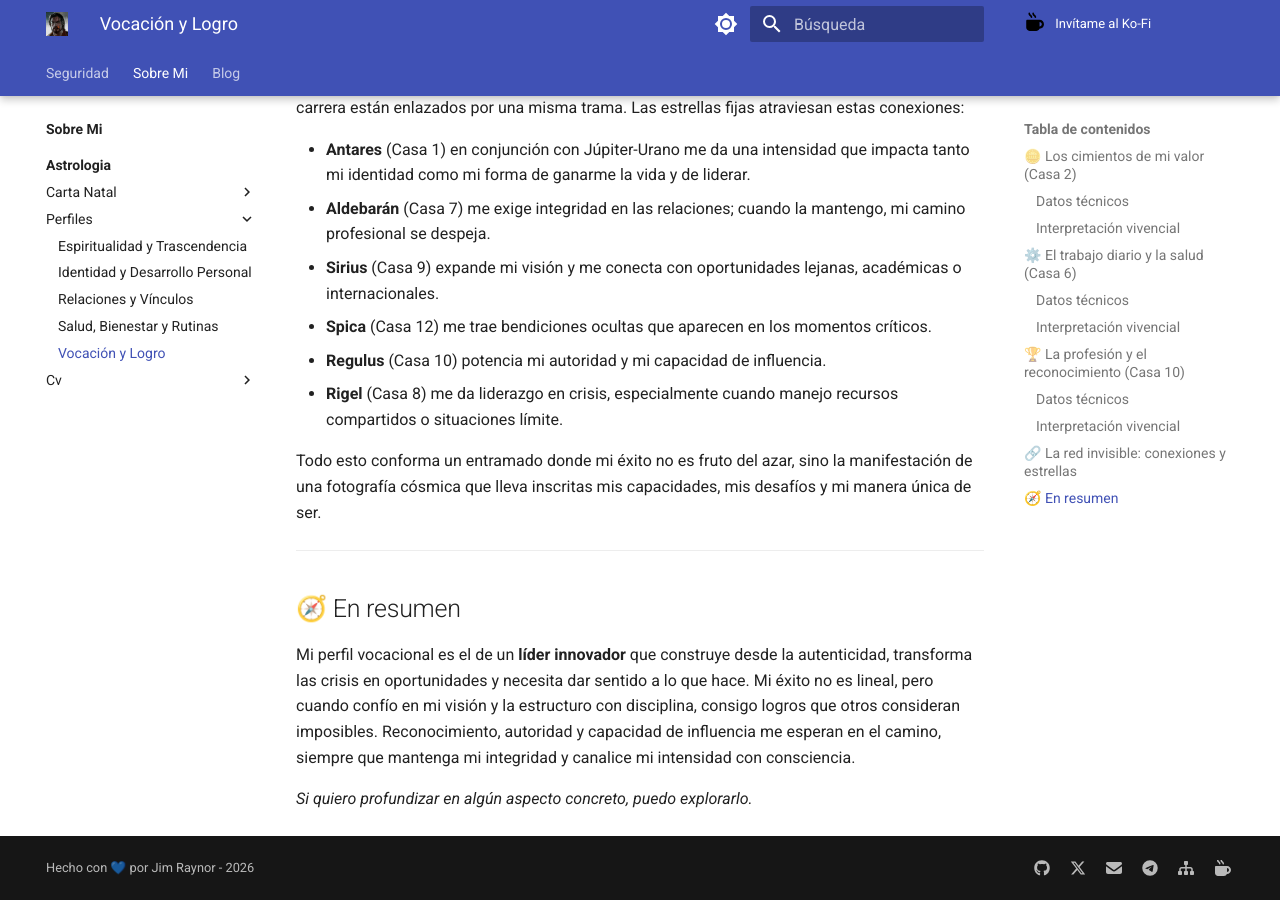
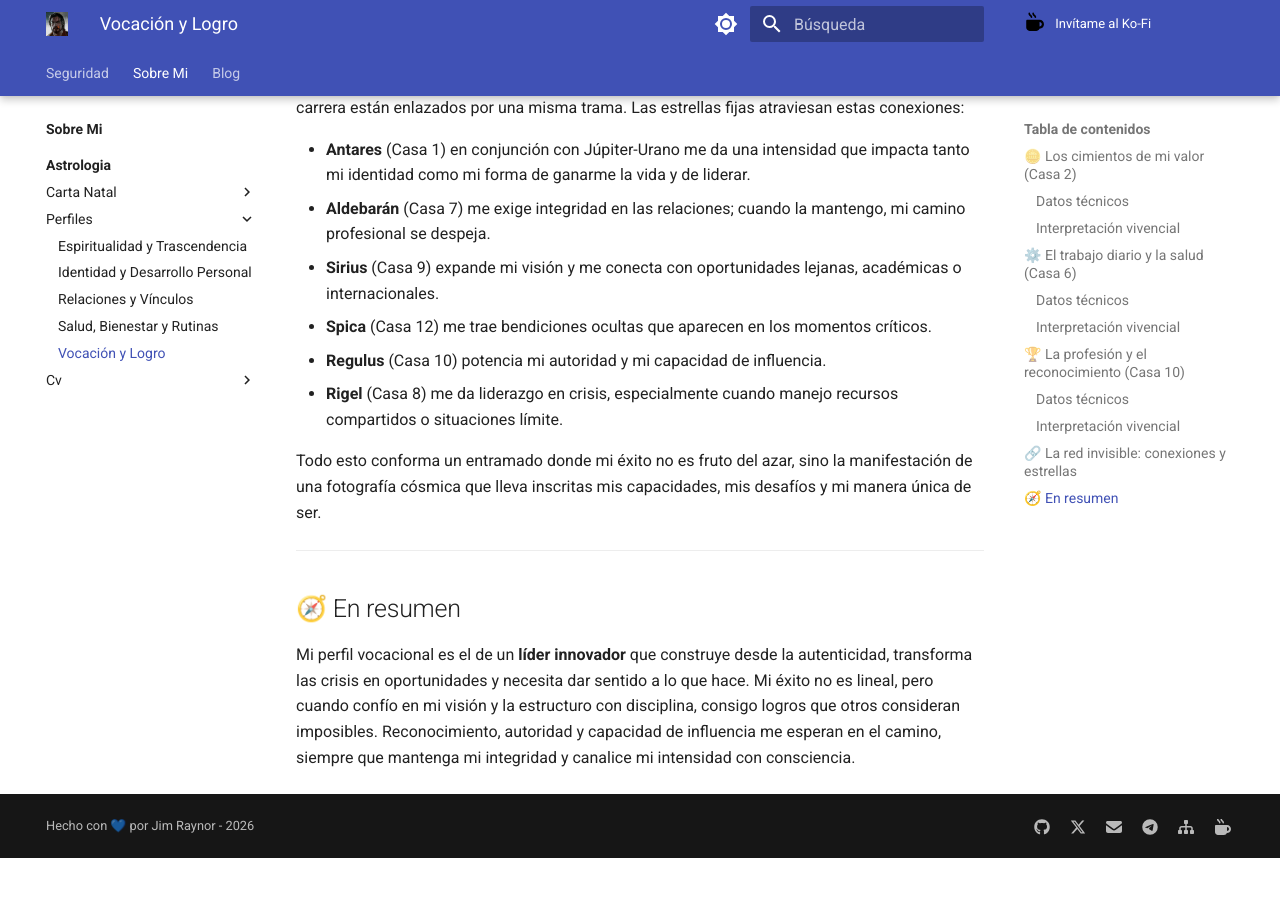
Before and after one commit to jimraynor88/blog, an MkDocs documentation site: the page built from docs/Sobre_Mi/Astrologia/Perfiles/Vocacion_y_Logro.md, in a window 1280 px wide and 900 px high, scrolled down 3996 px. Built offline with MkDocs 1.6.1 and Material for MkDocs 9.7.7, drawn with Linux system fonts in a browser that asks for light colours; after the commit the page ends 4854 px from its top, so only the background shows below that.

Commit message:
Update Vocacion_y_Logro.md

```diff
--- a/docs/Sobre_Mi/Astrologia/Perfiles/Vocacion_y_Logro.md
+++ b/docs/Sobre_Mi/Astrologia/Perfiles/Vocacion_y_Logro.md
@@ -92,5 +92,3 @@ Todo esto conforma un entramado donde mi éxito no es fruto del azar, sino la ma
 ## 🧭 En resumen
 
 Mi perfil vocacional es el de un **líder innovador** que construye desde la autenticidad, transforma las crisis en oportunidades y necesita dar sentido a lo que hace. Mi éxito no es lineal, pero cuando confío en mi visión y la estructuro con disciplina, consigo logros que otros consideran imposibles. Reconocimiento, autoridad y capacidad de influencia me esperan en el camino, siempre que mantenga mi integridad y canalice mi intensidad con consciencia.
-
-*Si quiero profundizar en algún aspecto concreto, puedo explorarlo.*
```
